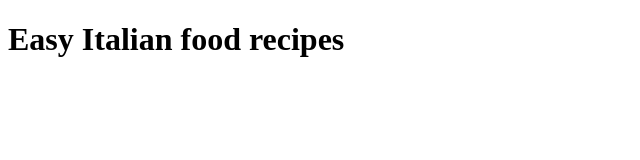
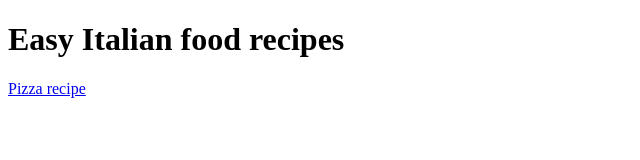
Before and after one commit to Fkwasnica/odin-recipes, a plain HTML site: page index.html in a window 1280 px wide. Shown: the whole page, without its empty margins (0-640 px from the left). Drawn offline with Linux system fonts and the light colour scheme.

Commit message:
Added link into index.hmtl to pizza.html

```diff
--- a/index.html
+++ b/index.html
@@ -7,5 +7,6 @@
 
     <body>
         <h1>Easy Italian food recipes</h1>
+        <a href="./recipes/pizza.html">Pizza recipe</a>
     </body>
 </html>
```
